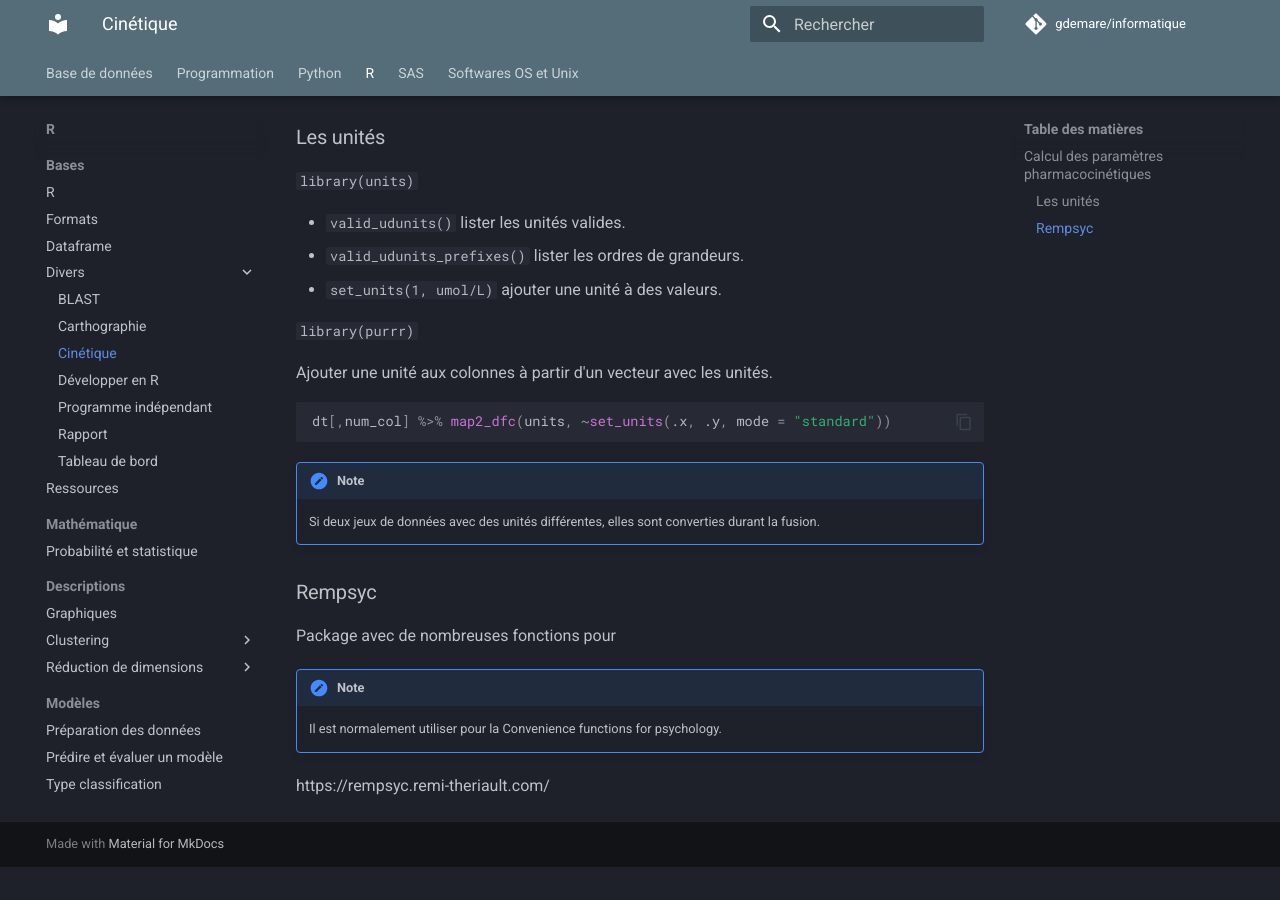
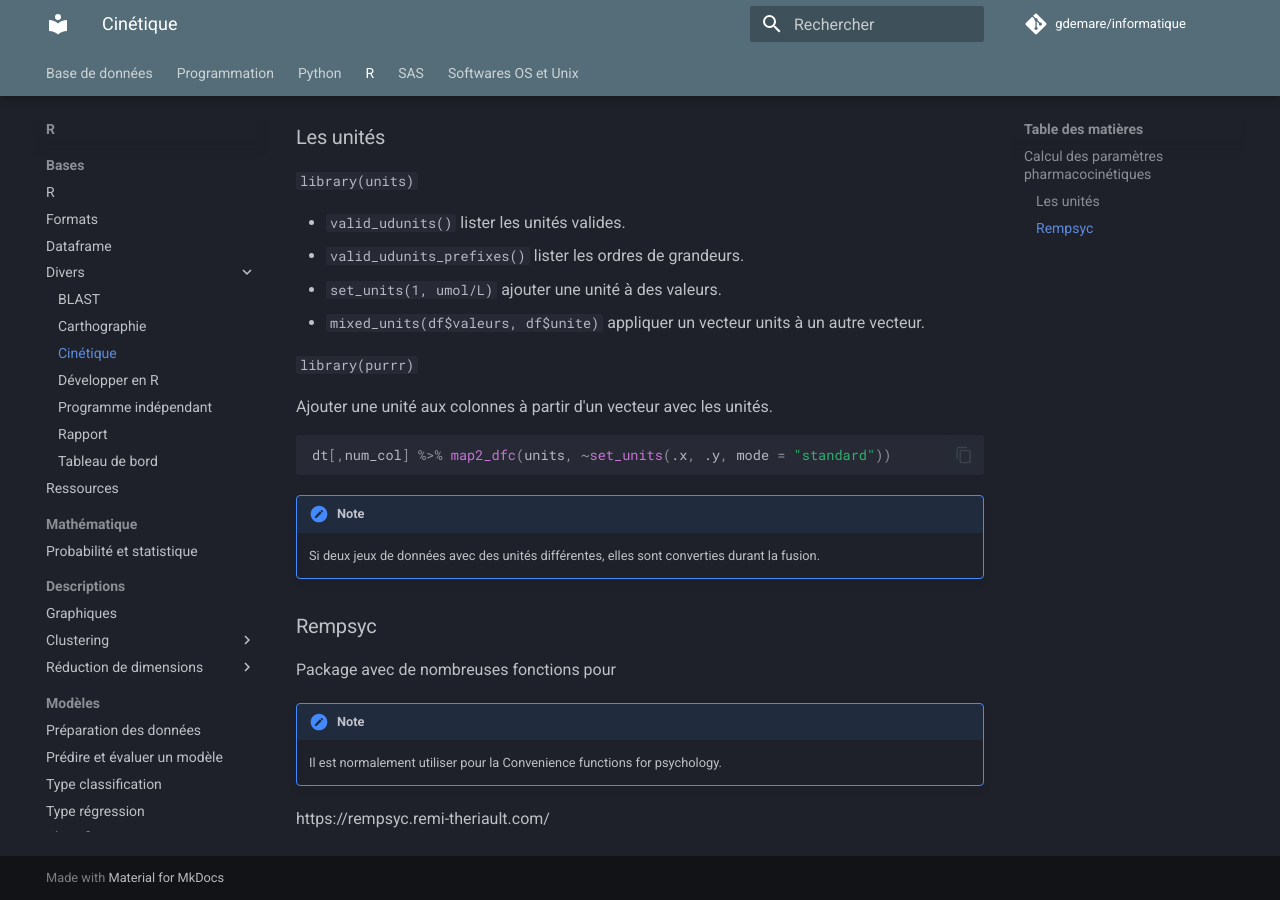
Before and after one commit to gdemare/Informatique, an MkDocs documentation site: the page built from docs/r/cinetique_r.md, in a window 1280 px wide and 900 px high, scrolled down 621 px. Built offline with MkDocs 1.6.1 and Material for MkDocs 9.7.7, drawn with Linux system fonts in a browser that asks for light colours; comment, search, counter and statistics services are not loaded; before the commit the page ends 1488 px from its top, so only the background shows below that.

Commit message:
Update cinetique_r.md

```diff
--- a/docs/r/cinetique_r.md
+++ b/docs/r/cinetique_r.md
@@ -23,6 +23,7 @@
 * `valid_udunits()` lister les unités valides.
 * `valid_udunits_prefixes()` lister les ordres de grandeurs.
 * `set_units(1, umol/L)` ajouter une unité à des valeurs.
+* `mixed_units(df$valeurs, df$unite)` appliquer un vecteur units à un autre vecteur.
 
 `library(purrr)`
 
```
